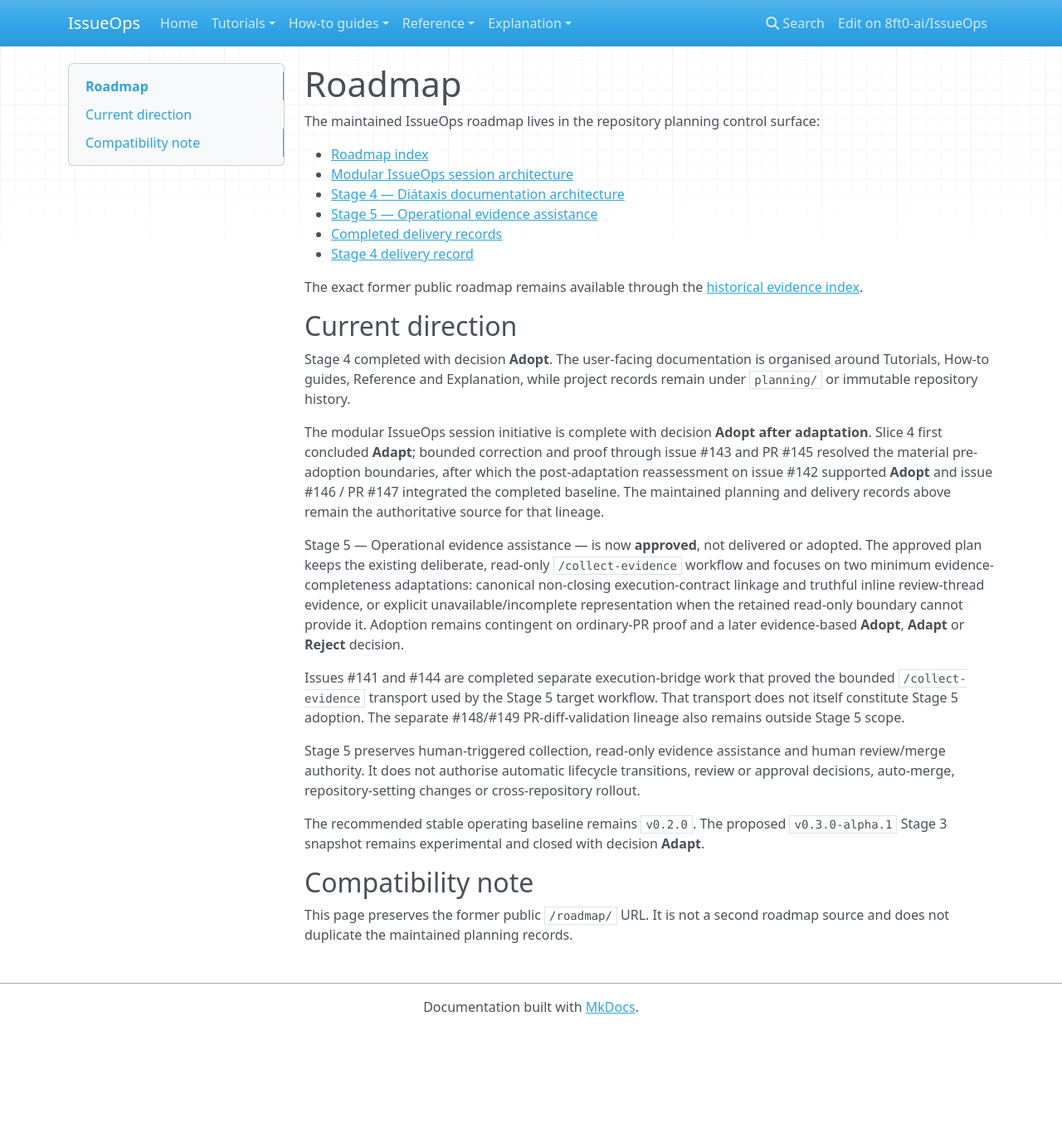
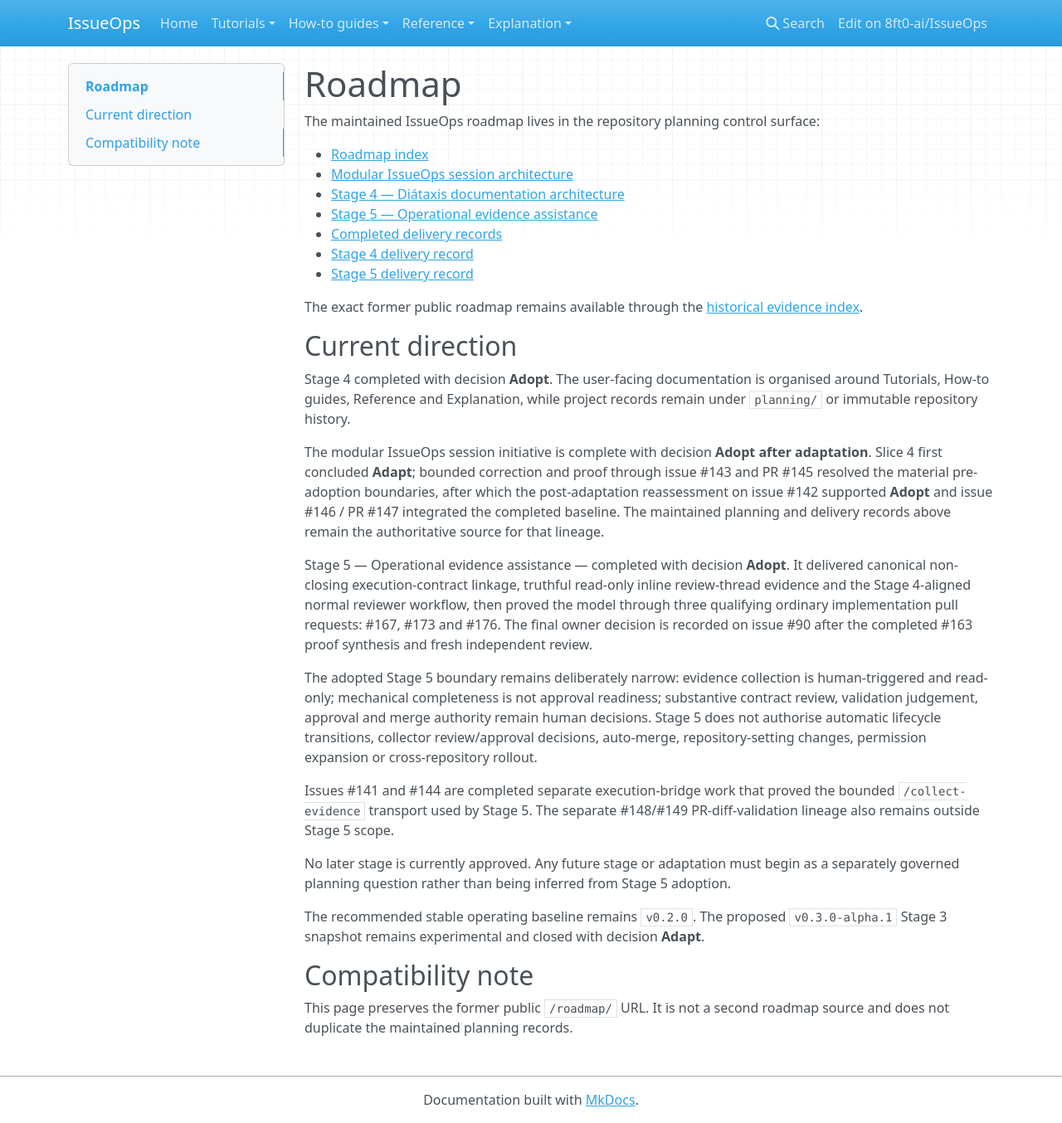
Before and after one commit to 8ft0-ai/IssueOps, an MkDocs documentation site: the page built from docs/roadmap.md, in a window 1280 px wide and 1354 px high. Shown: the whole window at 83% size. Built offline with MkDocs 1.6.1, drawn with Linux system fonts in a browser that asks for light colours; nearby versions of some CDN libraries.

Commit message:
docs: reflect Stage 5 adoption on roadmap

```diff
--- a/docs/roadmap.md
+++ b/docs/roadmap.md
@@ -8,6 +8,7 @@ The maintained IssueOps roadmap lives in the repository planning control surface
 - [Stage 5 — Operational evidence assistance](https://github.com/8ft0-ai/IssueOps/blob/main/planning/roadmap/stage-05-operational-evidence-assistance.md)
 - [Completed delivery records](https://github.com/8ft0-ai/IssueOps/blob/main/planning/delivery/index.md)
 - [Stage 4 delivery record](https://github.com/8ft0-ai/IssueOps/blob/main/planning/delivery/stage-04-diataxis-documentation-architecture.md)
+- [Stage 5 delivery record](https://github.com/8ft0-ai/IssueOps/blob/main/planning/delivery/stage-05-operational-evidence-assistance.md)
 
 The exact former public roadmap remains available through the [historical evidence index](https://github.com/8ft0-ai/IssueOps/blob/main/planning/evidence/index.md#roadmap).
 
@@ -17,11 +18,13 @@ Stage 4 completed with decision **Adopt**. The user-facing documentation is orga
 
 The modular IssueOps session initiative is complete with decision **Adopt after adaptation**. Slice 4 first concluded **Adapt**; bounded correction and proof through issue #143 and PR #145 resolved the material pre-adoption boundaries, after which the post-adaptation reassessment on issue #142 supported **Adopt** and issue #146 / PR #147 integrated the completed baseline. The maintained planning and delivery records above remain the authoritative source for that lineage.
 
-Stage 5 — Operational evidence assistance — is now **approved**, not delivered or adopted. The approved plan keeps the existing deliberate, read-only `/collect-evidence` workflow and focuses on two minimum evidence-completeness adaptations: canonical non-closing execution-contract linkage and truthful inline review-thread evidence, or explicit unavailable/incomplete representation when the retained read-only boundary cannot provide it. Adoption remains contingent on ordinary-PR proof and a later evidence-based **Adopt**, **Adapt** or **Reject** decision.
+Stage 5 — Operational evidence assistance — completed with decision **Adopt**. It delivered canonical non-closing execution-contract linkage, truthful read-only inline review-thread evidence and the Stage 4-aligned normal reviewer workflow, then proved the model through three qualifying ordinary implementation pull requests: #167, #173 and #176. The final owner decision is recorded on issue #90 after the completed #163 proof synthesis and fresh independent review.
 
-Issues #141 and #144 are completed separate execution-bridge work that proved the bounded `/collect-evidence` transport used by the Stage 5 target workflow. That transport does not itself constitute Stage 5 adoption. The separate #148/#149 PR-diff-validation lineage also remains outside Stage 5 scope.
+The adopted Stage 5 boundary remains deliberately narrow: evidence collection is human-triggered and read-only; mechanical completeness is not approval readiness; substantive contract review, validation judgement, approval and merge authority remain human decisions. Stage 5 does not authorise automatic lifecycle transitions, collector review/approval decisions, auto-merge, repository-setting changes, permission expansion or cross-repository rollout.
 
-Stage 5 preserves human-triggered collection, read-only evidence assistance and human review/merge authority. It does not authorise automatic lifecycle transitions, review or approval decisions, auto-merge, repository-setting changes or cross-repository rollout.
+Issues #141 and #144 are completed separate execution-bridge work that proved the bounded `/collect-evidence` transport used by Stage 5. The separate #148/#149 PR-diff-validation lineage also remains outside Stage 5 scope.
+
+No later stage is currently approved. Any future stage or adaptation must begin as a separately governed planning question rather than being inferred from Stage 5 adoption.
 
 The recommended stable operating baseline remains `v0.2.0`. The proposed `v0.3.0-alpha.1` Stage 3 snapshot remains experimental and closed with decision **Adapt**.
 
```
